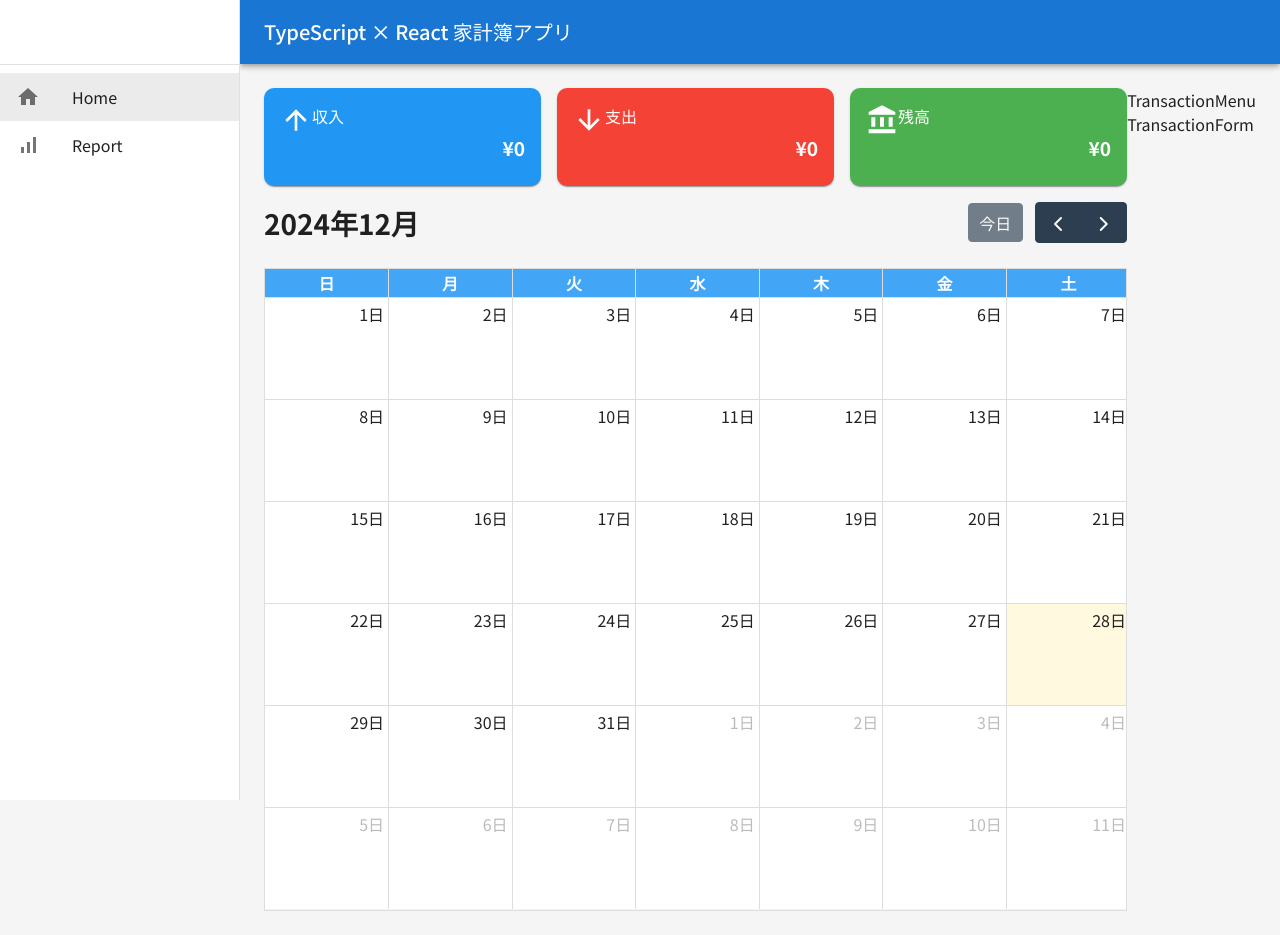
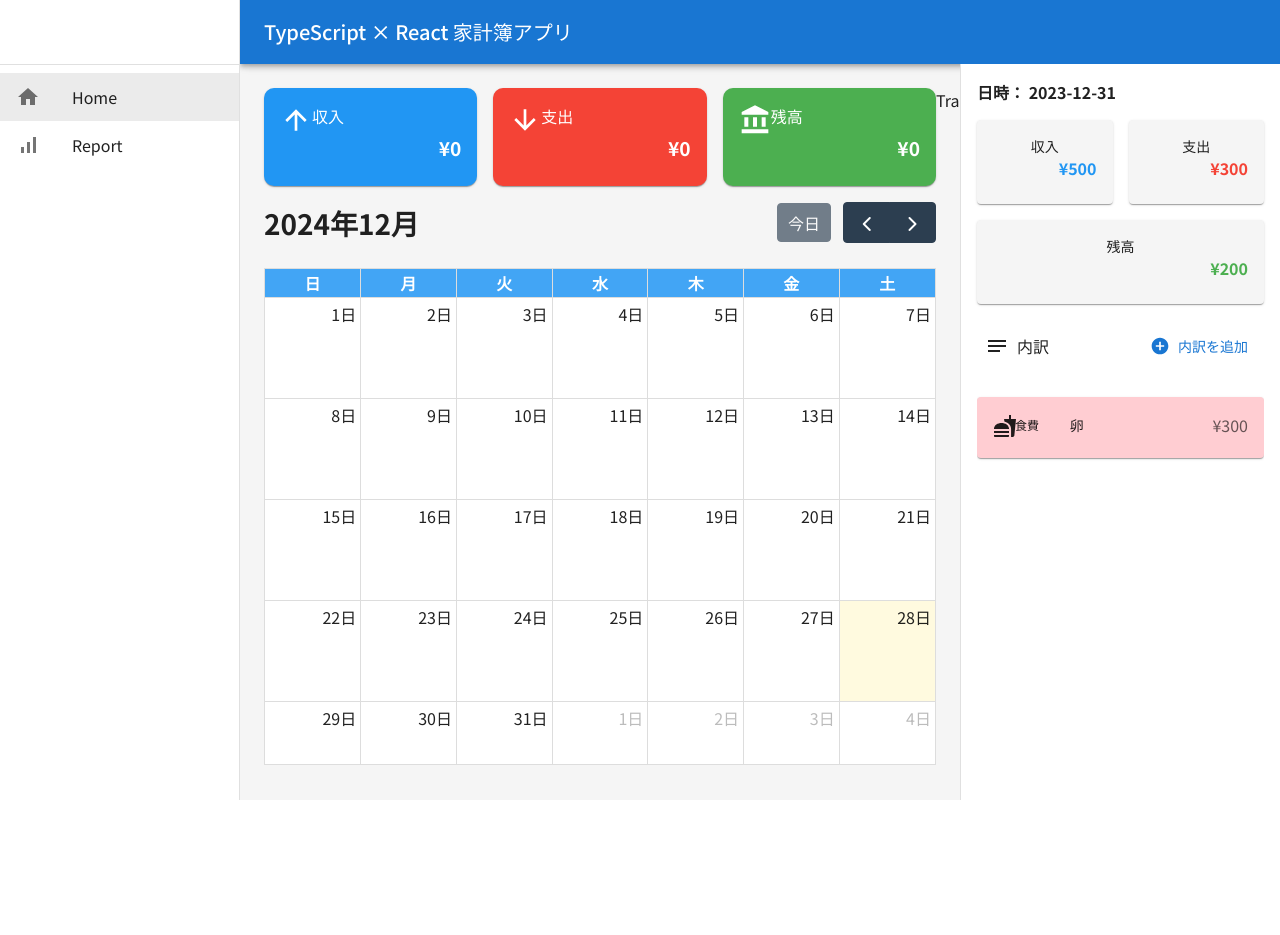
Before and after one commit to Nanae-j/react_householdbudget_app, a React (Create React App) app: page / in a window 1280 px wide. After the commit the page ends 800 px from the top, so only its background shows below. Built offline with nearby package versions, Linux system fonts and the light colour scheme; no server answers; the database is empty.

Commit message:
[add]日毎の収支表示サイドバー作成

```diff
--- /dev/null
+++ b/src/components/DailySummary.tsx
@@ -0,0 +1,79 @@
+import { Box, Card, CardContent, Typography } from '@mui/material';
+import Grid from '@mui/material/Grid2';
+import React from 'react';
+
+const DailySummary = () => {
+  return (
+    <Box>
+      <Grid container spacing={2}>
+        {/* 収入 */}
+        <Grid size={6} display={'flex'}>
+          <Card
+            sx={{ bgcolor: (theme) => theme.palette.grey[100], flexGrow: 1 }}
+          >
+            <CardContent>
+              <Typography variant="body2" noWrap textAlign="center">
+                収入
+              </Typography>
+              <Typography
+                textAlign="right"
+                fontWeight="fontWeightBold"
+                sx={{
+                  wordBreak: 'break-all',
+                  color: (theme) => theme.palette.incomeColor.main,
+                }}
+              >
+                ¥500
+              </Typography>
+            </CardContent>
+          </Card>
+        </Grid>
+        {/* 支出 */}
+        <Grid size={6} display={'flex'}>
+          <Card
+            sx={{ bgcolor: (theme) => theme.palette.grey[100], flexGrow: 1 }}
+          >
+            <CardContent>
+              <Typography variant="body2" noWrap textAlign="center">
+                支出
+              </Typography>
+              <Typography
+                textAlign="right"
+                fontWeight="fontWeightBold"
+                sx={{
+                  wordBreak: 'break-all',
+                  color: (theme) => theme.palette.expenseColor.main,
+                }}
+              >
+                ¥300
+              </Typography>
+            </CardContent>
+          </Card>
+        </Grid>
+        {/* 残高 */}
+        <Grid size={12} display={'flex'}>
+          <Card
+            sx={{ bgcolor: (theme) => theme.palette.grey[100], flexGrow: 1 }}
+          >
+            <CardContent>
+              <Typography variant="body2" noWrap textAlign="center">
+                残高
+              </Typography>
+              <Typography
+                textAlign="right"
+                fontWeight="fontWeightBold"
+                sx={{
+                  wordBreak: 'break-all',
+                  color: (theme) => theme.palette.balanceColor.main,
+                }}
+              >
+                ¥200
+              </Typography>
+            </CardContent>
+          </Card>
+        </Grid>
+      </Grid>
+    </Box>
+  );
+};
+export default DailySummary;
--- a/src/components/TransactionMenu.tsx
+++ b/src/components/TransactionMenu.tsx
@@ -1,7 +1,120 @@
+import {
+  Box,
+  Button,
+  Card,
+  CardActionArea,
+  CardContent,
+  Drawer,
+  List,
+  ListItem,
+  Stack,
+  Typography,
+} from '@mui/material';
+import Grid from '@mui/material/Grid2';
 import React from 'react';
-
+//アイコン
+import NotesIcon from '@mui/icons-material/Notes';
+import AddCircleIcon from '@mui/icons-material/AddCircle';
+import FastfoodIcon from '@mui/icons-material/Fastfood';
+import DailySummary from './DailySummary';
 const TransactionMenu = () => {
-  return <div>TransactionMenu</div>;
+  const menuDrawerWidth = 320;
+  return (
+    <Drawer
+      sx={{
+        width: menuDrawerWidth,
+        '& .MuiDrawer-paper': {
+          width: menuDrawerWidth,
+          boxSizing: 'border-box',
+          p: 2,
+          top: 64,
+          height: `calc(100% - 64px)`, // AppBarの高さを引いたビューポートの高さ
+        },
+      }}
+      variant={'permanent'}
+      anchor={'right'}
+    >
+      <Stack sx={{ height: '100%' }} spacing={2}>
+        <Typography fontWeight={'fontWeightBold'}>日時： 2023-12-31</Typography>
+        <DailySummary />
+        {/* 内訳タイトル&内訳追加ボタン */}
+        <Box
+          sx={{
+            display: 'flex',
+            justifyContent: 'space-between',
+            alignItems: 'center',
+            p: 1,
+          }}
+        >
+          {/* 左側のメモアイコンとテキスト */}
+          <Box display="flex" alignItems="center">
+            <NotesIcon sx={{ mr: 1 }} />
+            <Typography variant="body1">内訳</Typography>
+          </Box>
+          {/* 右側の追加ボタン */}
+          <Button startIcon={<AddCircleIcon />} color="primary">
+            内訳を追加
+          </Button>
+        </Box>
+        <Box sx={{ flexGrow: 1, overflowY: 'auto' }}>
+          <List aria-label="取引履歴">
+            <Stack spacing={2}>
+              <ListItem disablePadding>
+                <Card
+                  sx={{
+                    width: '100%',
+                    backgroundColor: (theme) =>
+                      theme.palette.expenseColor.light,
+                  }}
+                >
+                  <CardActionArea>
+                    <CardContent>
+                      <Grid
+                        container
+                        spacing={1}
+                        alignItems="center"
+                        wrap="wrap"
+                      >
+                        <Grid size={1}>
+                          {/* icon */}
+                          <FastfoodIcon />
+                        </Grid>
+                        <Grid size={2.5}>
+                          <Typography
+                            variant="caption"
+                            display="block"
+                            gutterBottom
+                          >
+                            食費
+                          </Typography>
+                        </Grid>
+                        <Grid size={4}>
+                          <Typography variant="body2" gutterBottom>
+                            卵
+                          </Typography>
+                        </Grid>
+                        <Grid size={4.5}>
+                          <Typography
+                            gutterBottom
+                            textAlign={'right'}
+                            color="text.secondary"
+                            sx={{
+                              wordBreak: 'break-all',
+                            }}
+                          >
+                            ¥300
+                          </Typography>
+                        </Grid>
+                      </Grid>
+                    </CardContent>
+                  </CardActionArea>
+                </Card>
+              </ListItem>
+            </Stack>
+          </List>
+        </Box>
+      </Stack>
+    </Drawer>
+  );
 };
-
 export default TransactionMenu;
```
